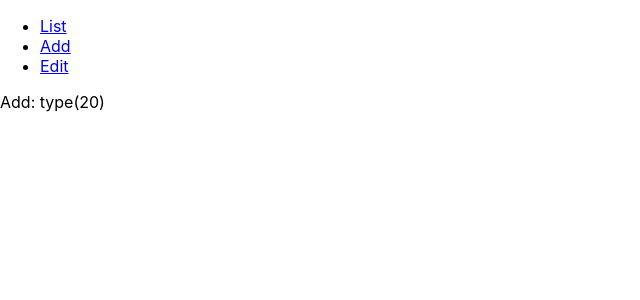
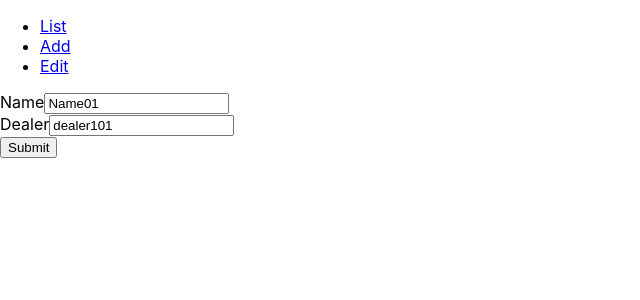
Before and after one commit to assalvatierra/React101, a React (Create React App) app in the folder sample101/: page /Add/20 in a window 1280 px wide. Shown: the top 300 px of the page, without its empty margins (0-640 px from the left). Built offline with nearby package versions, Linux system fonts and the light colour scheme.

Commit message:
Update CarAdd.jsx

```diff
--- a/sample101/src/CarAdd.jsx
+++ b/sample101/src/CarAdd.jsx
@@ -1,12 +1,78 @@
 import React from 'react';
 
 export default class CarAdd extends React.Component {
+    constructor(props){
+        super(props);
+
+        this.renderFormModel = this.renderFormModel.bind(this);
+        this.handleSubmitEvent = this.handleSubmitEvent.bind(this);
+        this.submitApi = this.submitApi.bind(this);
+    }
+
+    handleSubmitEvent(e){
+        e.preventDefault();
+        console.log("handleSubmitEvent");
+
+        const _formdata = new FormData(document.getElementById("formNewModel"));
+        _formdata.append("id","0");
+
+
+
+        //fetch(sUrl, requestOptions);
+
+
+        this.submitApi(_formdata)
+        .then( res => {
+            console.log(res);
+        }).catch( err =>{
+            console.log(err);
+        })
+    }
+
+    async submitApi(_formdata ){
+        for ( var d of _formdata.entries() ){
+            console.log(d[0] + ":" + d[1]);
+        }
+
+        const sUrl = "https://localhost:44337/api/CarModels";
+        const requestOptions = {
+            method: 'POST',
+            body: _formdata
+        };
+
+        const res = await fetch(sUrl, requestOptions);
+        return res;
+    }
+
+
+
+    renderFormModel(){
+            return(
+                <form onSubmit={this.handleSubmitEvent} id="formNewModel" >
+                    <div>
+                    <label>Name</label>
+                    <input type="textinput" name="name" defaultValue="Name01" />
+                    </div>
+                    <div>
+                        <label>Dealer</label>
+                        <input type="textinput" name="dealer" defaultValue="dealer101" />
+                    </div>
+                    <div>
+                        <button type="submit">Submit</button>
+                    </div>
+                </form>
+
+
+            );
+
+    }
 
     render(){
 
     return (
-            <p>Add: type({this.props.typeid})</p>
-
+        <div>
+            {this.renderFormModel()}
+        </div>
         );
 
     }
```
